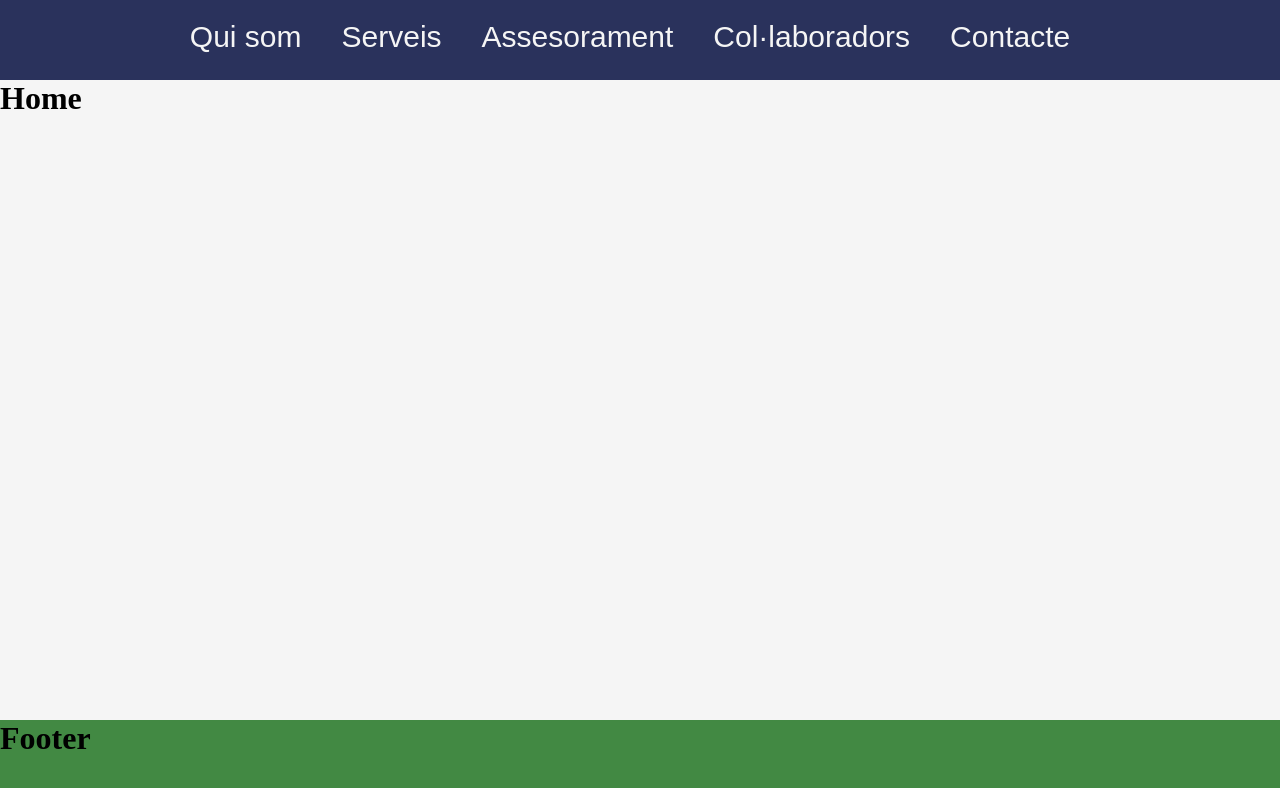
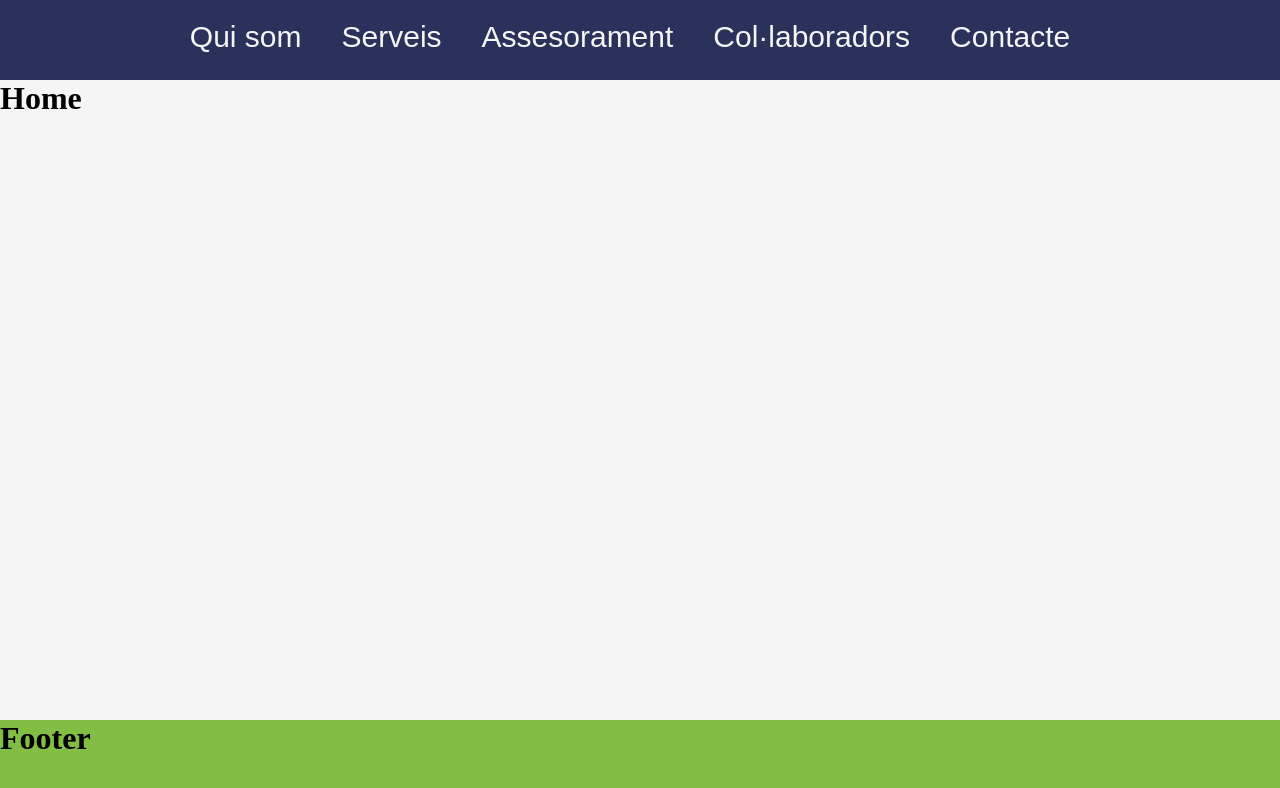
Before and after one commit to ozillo/femCami, a React (Vite) app: page / in a window 1280 px wide. Shown: the top 788 px of the page. Built offline with nearby package versions, Linux system fonts and the light colour scheme.

Commit message:
Change color Footer

```diff
--- a/src/components/Footer/Footer.css
+++ b/src/components/Footer/Footer.css
@@ -1,5 +1,5 @@
 footer {
     height: 10vh;
     width: 100%;
-    background-color:#428943;
+    background-color:#82bd44;
 }
```
